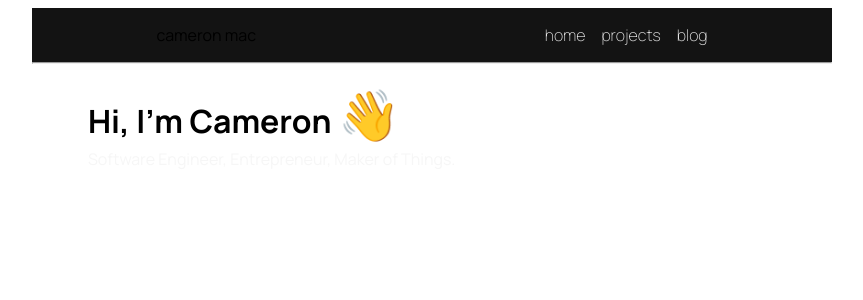
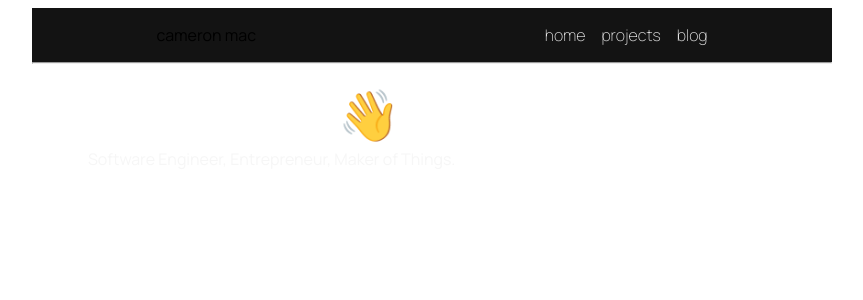
Before and after one commit to cameronkc/cameronmac.com, a SvelteKit app: page / in a window 1280 px wide. Shown: the top 300 px of the page, without its empty margins (208-1071 px from the left). Built offline with nearby package versions, Linux system fonts and the light colour scheme; a web font is replaced by a local one.

Commit message:
background color

```diff
--- a/src/routes/+page.svelte
+++ b/src/routes/+page.svelte
@@ -8,6 +8,9 @@
     .main {
         max-width: 45rem;
         padding: 1rem;
+    }
+    .main h1 {
+        color: #ffffffe3
     }
     .tag {
         color:#f1f1f1a4
```
